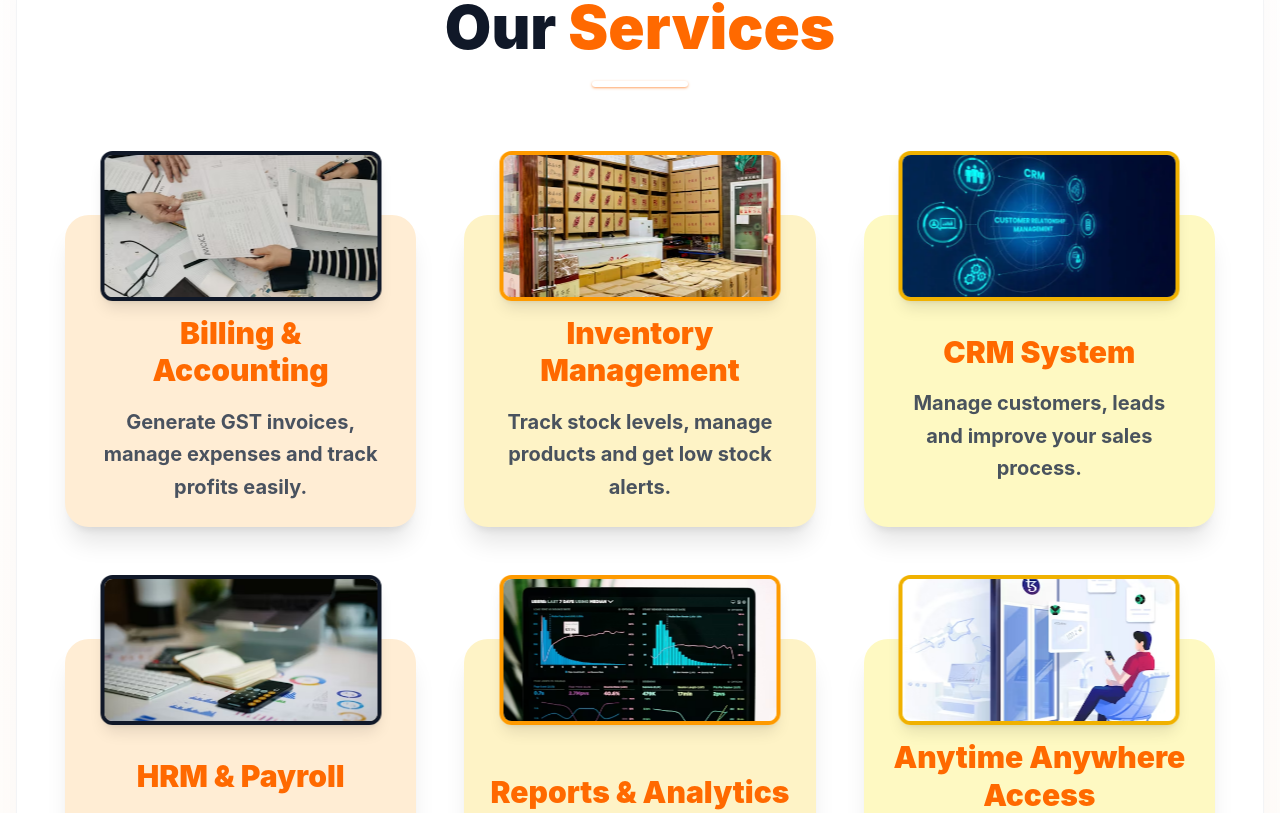
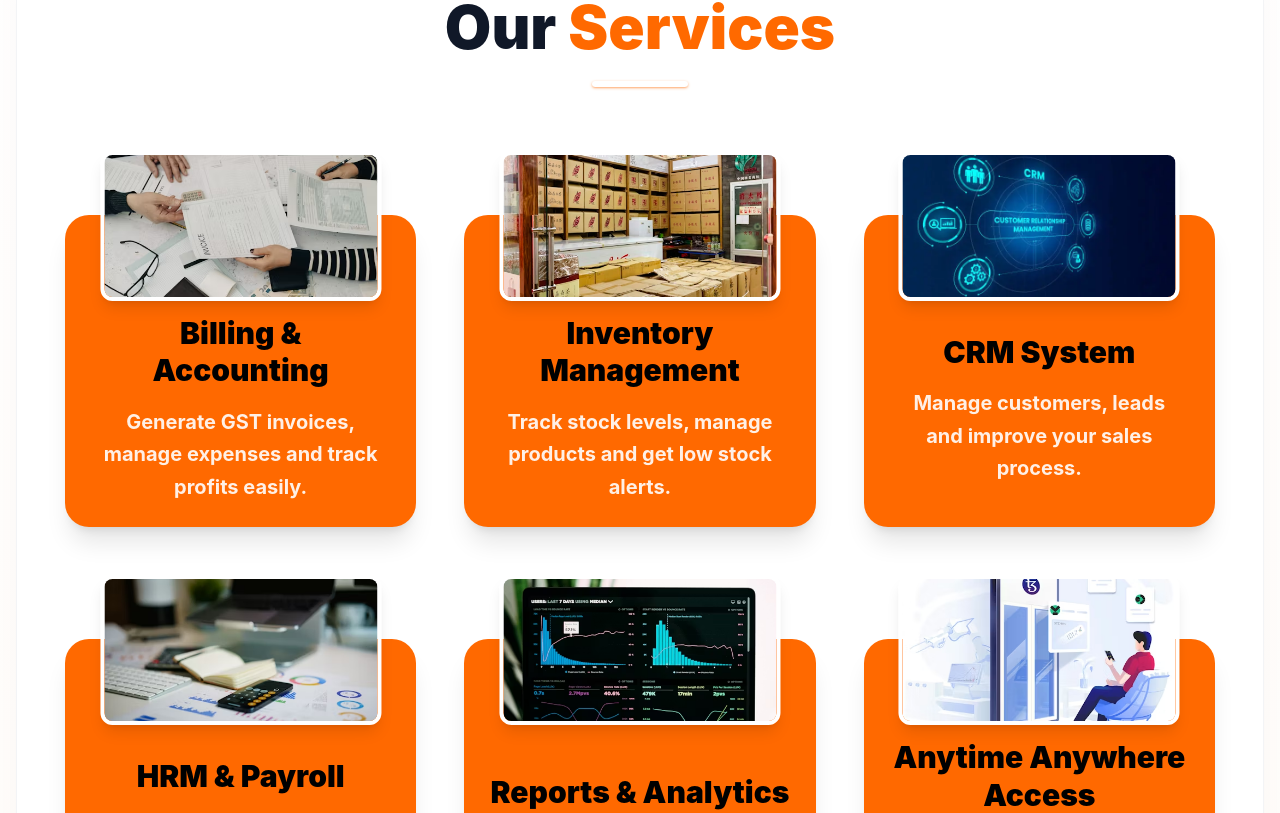
Before and after one commit to official1saurabh-ship-it/Billing-Landing-Page, a React (Vite) app: page / in a window 1280 px wide. Shown: the part 2447-3260 px from the top of the page. Built offline with nearby package versions, Linux system fonts and the light colour scheme; a web font is replaced by a local one.

Commit message:
few more updates

```diff
--- a/src/components/Card.jsx
+++ b/src/components/Card.jsx
@@ -1,81 +1,25 @@
-import { useState } from "react";
+import React from 'react';
 
-const Card = ({ image, heading, description, index }) => {
-    const colors = [
-        {
-            bg: "bg-orange-100",
-            border: "border-primary",
-            gradient: "from-primary to-amber-500",
-        },
-        {
-            bg: "bg-amber-100",
-            border: "border-amber-500",
-            gradient: "from-amber-500 to-orange-500",
-        },
-        {
-            bg: "bg-yellow-100",
-            border: "border-yellow-500",
-            gradient: "from-yellow-500 to-primary",
-        },
-    ];
-
-    // Ultra-safe color selection
-    const safeIndex = typeof index === 'number' ? index : 0;
-    const color = colors[safeIndex % colors.length] || colors[0];
-
-    const [rotate, setRotate] = useState({ x: 0, y: 0 });
-
-    const handleMouseMove = (e) => {
-        const card = e.currentTarget.getBoundingClientRect();
-        const x = e.clientX - card.left;
-        const y = e.clientY - card.top;
-        const centerX = card.width / 2;
-        const centerY = card.height / 2;
-
-        // Calculate rotation (max 15 degrees)
-        const rotateX = ((y - centerY) / centerY) * -15;
-        const rotateY = ((x - centerX) / centerX) * 15;
-
-        setRotate({ x: rotateX, y: rotateY });
-    };
-
-    const handleMouseLeave = () => {
-        setRotate({ x: 0, y: 0 });
-    };
-
+const Card = ({ image, heading, description }) => {
     return (
-        <div
-            className={`relative w-full h-full perspective-1000 ${image ? "pt-12 md:pt-16" : ""}`}
-            onMouseMove={handleMouseMove}
-            onMouseLeave={handleMouseLeave}
-        >
+        <div className={`relative w-full h-full ${image ? "pt-12 md:pt-16" : ""}`}>
             <div
-                style={{
-                    transform: `rotateX(${rotate.x}deg) rotateY(${rotate.y}deg)`,
-                    transition: rotate.x === 0 ? "all 0.5s ease" : "none",
-                    transformStyle: "preserve-3d"
-                }}
-                className={`relative h-full rounded-[2rem] md:rounded-3xl pb-6 px-4 md:px-6 text-center shadow-xl transition-all duration-300 hover:shadow-2xl flex flex-col items-center justify-center ${color.bg} ${image ? "pt-20 md:pt-[100px]" : "pt-8"}`}
+                className={`relative h-full rounded-[2rem] md:rounded-3xl pb-6 px-4 md:px-6 text-center shadow-xl transition-all duration-300 hover:shadow-2xl flex flex-col items-center justify-center bg-orange-500 ${image ? "pt-20 md:pt-[100px]" : "pt-8"}`}
             >
                 {image && (
                     <img
-                        style={{
-                            transform: "translateZ(50px)", // Makes image pop out
-                        }}
-                        className={`w-3/4 md:w-[80%] h-24 md:h-[150px] object-cover rounded-xl border-4 absolute -top-10 md:-top-16 left-1/2 -translate-x-1/2 z-10 shadow-lg ${color.border} `}
+                        className="w-3/4 md:w-[80%] h-24 md:h-[150px] object-cover rounded-xl border-4 border-white absolute -top-10 md:-top-16 left-1/2 -translate-x-1/2 z-10 shadow-lg"
                         src={image}
                         alt=""
                     />
                 )}
 
-                <div style={{ transform: "translateZ(30px)" }}>
-                    <h2
-                        className={`text-xl md:text-3xl font-black inline-block text-orange-500 leading-tight`}
-                    >
+                <div>
+                    <h2 className="text-xl md:text-3xl font-black inline-block text-black leading-tight">
                         {heading}
                     </h2>
 
-                    <p className="text-sm md:text-xl font-bold text-gray-700 mt-3 md:mt-4 px-2 leading-relaxed opacity-90">
+                    <p className="text-sm md:text-xl font-bold text-white mt-3 md:mt-4 px-2 leading-relaxed opacity-90">
                         {description}
                     </p>
                 </div>
```
